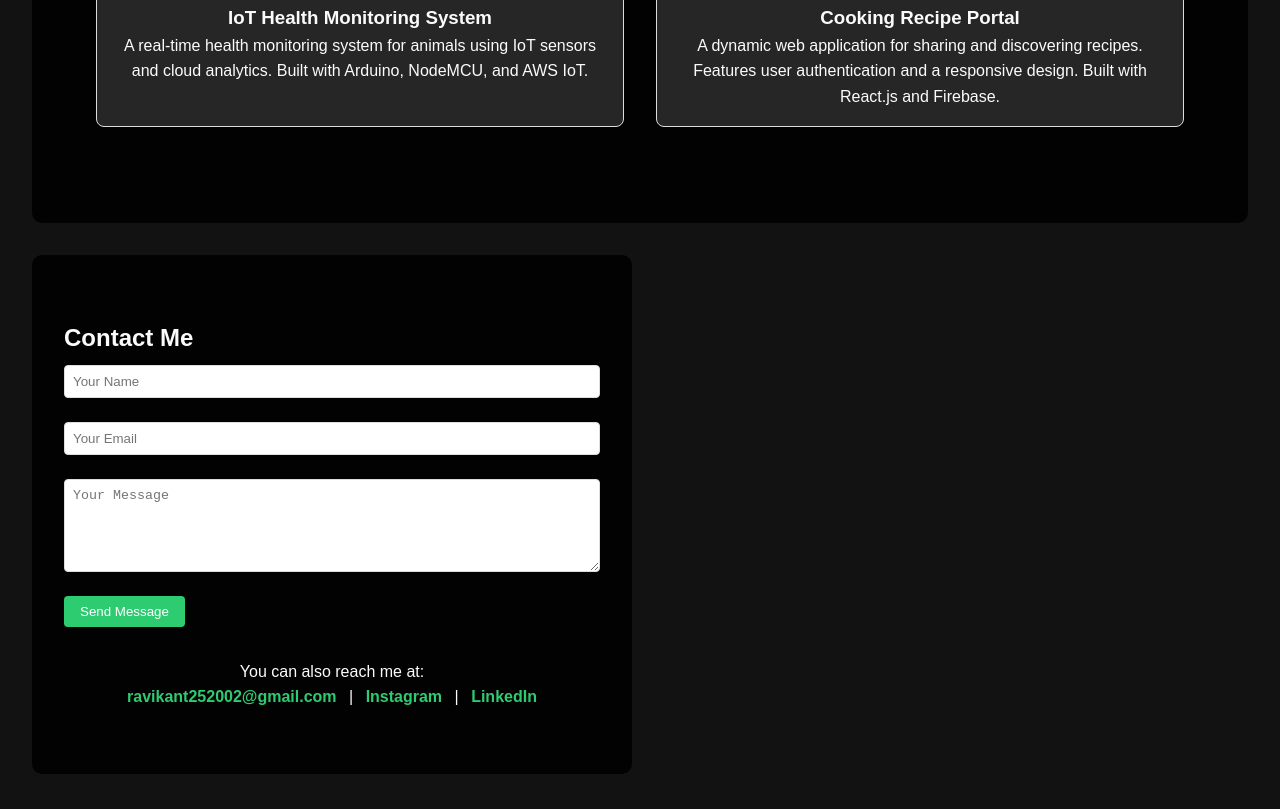
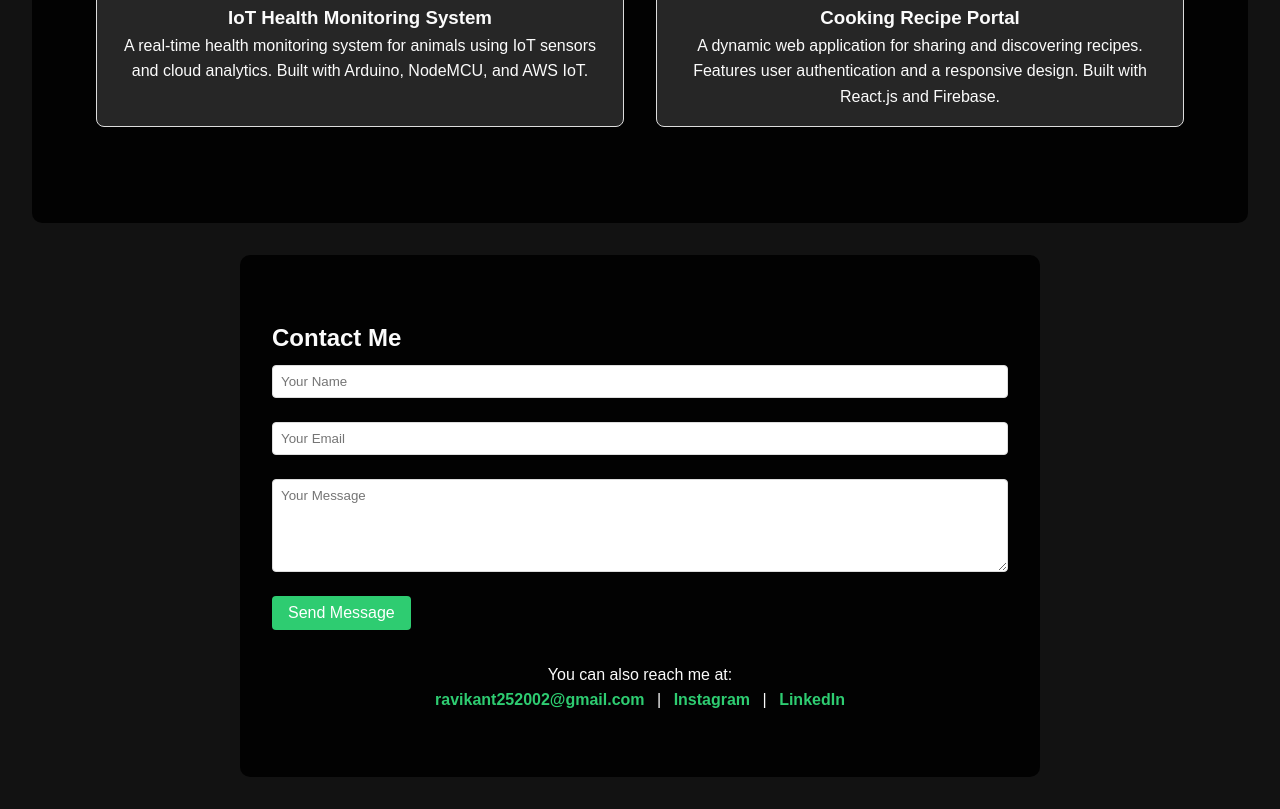
Before and after one commit to RaviKant252002/Portfolio, a plain HTML site: page index.html in a window 1280 px wide. Shown: the part 1864-2673 px from the top of the page. Drawn offline with Linux system fonts and the light colour scheme.

Commit message:
Update index.html

```diff
--- a/index.html
+++ b/index.html
@@ -160,18 +160,19 @@
             border-radius: 8px;
         }
 
-        /* Contact Section */
+      /* Contact Section */
         .contact {
-            max-width: 600px;
+            max-width: 800px; /* Wider contact section */
             margin: 0 auto;
             padding: 4rem 2rem;
             background-color: rgba(0, 0, 0, 0.9); /* Semi-transparent overlay */
             border-radius: 10px;
-            margin: 2rem;
+            margin: 2rem auto; /* Centered */
         }
 
         .form-group {
             margin-bottom: 1rem;
+            text-align: left;
         }
 
         input, textarea {
@@ -180,6 +181,7 @@
             margin-top: 0.5rem;
             border: 1px solid #ddd;
             border-radius: 4px;
+            font-family: var(--font-body);
         }
 
         button {
@@ -189,8 +191,13 @@
             border: none;
             border-radius: 4px;
             cursor: pointer;
+            font-family: var(--font-heading);
+            font-size: 1rem;
         }
 
+        button:hover {
+            background-color: var(--secondary-color);
+        }
         /* Responsive Design */
         @media (max-width: 768px) {
             .nav-links {
```
